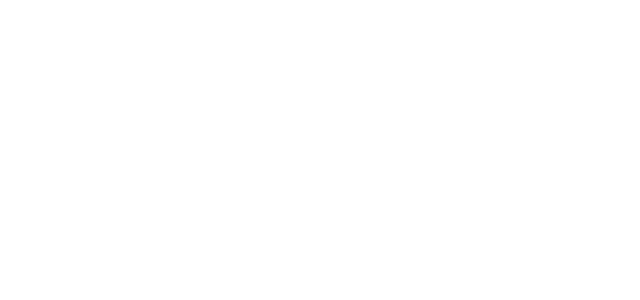
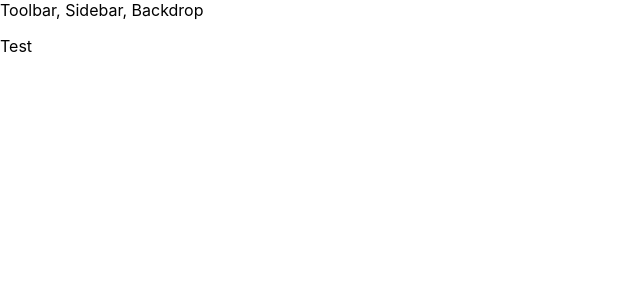
Before and after one commit to huseyinocal035/burgerTraining, a React app: page / in a window 1280 px wide. Shown: the top 300 px of the page, without its empty margins (0-640 px from the left). Built offline with nearby package versions, Linux system fonts and the light colour scheme.

Commit message:
layout component added

```diff
--- a/config/webpack.config.js
+++ b/config/webpack.config.js
@@ -431,8 +431,9 @@
               exclude: cssModuleRegex,
               use: getStyleLoaders({
                 importLoaders: 1,
-                modules: true,
-                localIdentName: '[name]__[local]__[hash:base64:5]',
+                modules: {
+                  localIdentName: '[name]__[local]__[hash:base64:5]',
+                },
                 sourceMap: isEnvProduction && shouldUseSourceMap,
               }),
               // Don't consider CSS imports dead code even if the
--- a/package.json
+++ b/package.json
@@ -37,6 +37,7 @@
     "jest-resolve": "24.9.0",
     "jest-watch-typeahead": "0.4.2",
     "mini-css-extract-plugin": "0.9.0",
+    "node-sass": "^4.14.1",
     "optimize-css-assets-webpack-plugin": "5.0.3",
     "pnp-webpack-plugin": "1.6.4",
     "postcss-flexbugs-fixes": "4.1.0",
@@ -50,7 +51,7 @@
     "react-dom": "^16.13.1",
     "resolve": "1.15.0",
     "resolve-url-loader": "3.1.1",
-    "sass-loader": "8.0.2",
+    "sass-loader": "^7.0.1",
     "semver": "6.3.0",
     "style-loader": "0.23.1",
     "terser-webpack-plugin": "2.3.8",
--- a/src/App.js
+++ b/src/App.js
@@ -1,9 +1,12 @@
 import React from 'react';
+import Layout from './components/Layout/Layout'
 
 function App() {
   return (
     <div >
-
+      <Layout>
+          <p>Test</p>
+      </Layout>
     </div>
   );
 }
--- /dev/null
+++ b/src/components/Layout/Layout.js
@@ -0,0 +1,12 @@
+import React from "react";
+import Auxh from '../../hoc/Auxh'
+const layout = (props) => (
+    <Auxh>
+        <div>Toolbar, Sidebar, Backdrop</div>
+        <main>
+            {props.children}
+        </main>
+    </Auxh>
+)
+
+export default layout
--- /dev/null
+++ b/src/hoc/Auxh.js
@@ -0,0 +1,3 @@
+const auxh = (props) => props.children
+
+export default auxh;
--- a/src/index.css
+++ b/src/index.css
@@ -1,7 +1,7 @@
 body {
   margin: 0;
   font-family: -apple-system, BlinkMacSystemFont, 'Segoe UI', 'Roboto', 'Oxygen',
-    'Ubuntu', 'Cantarell', 'Fira Sans', 'Droid Sans', 'Helvetica Neue',
+    'Ubuntu', 'Cantarell', 'Fira Sans', 'Droid Sans', 'Helvetica Neue', 'Open Sans',
     sans-serif;
   -webkit-font-smoothing: antialiased;
   -moz-osx-font-smoothing: grayscale;
```
Also changed, not shown: 1 other file (tests, documents, lock files or other folders).
